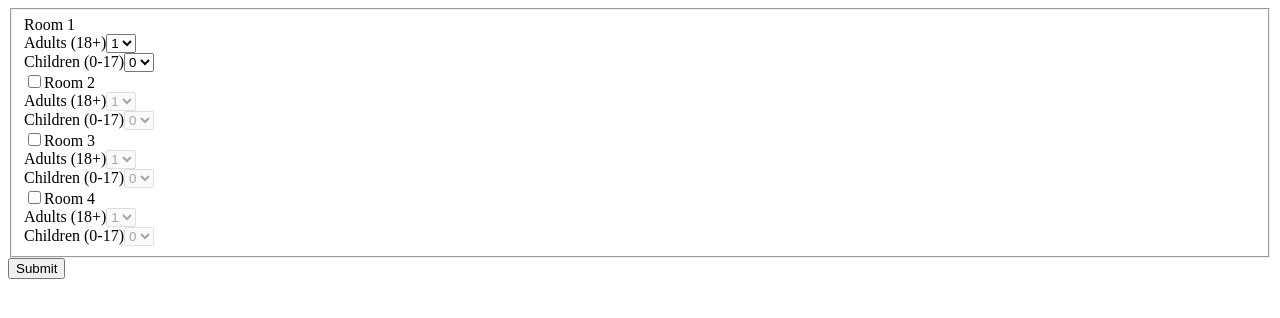
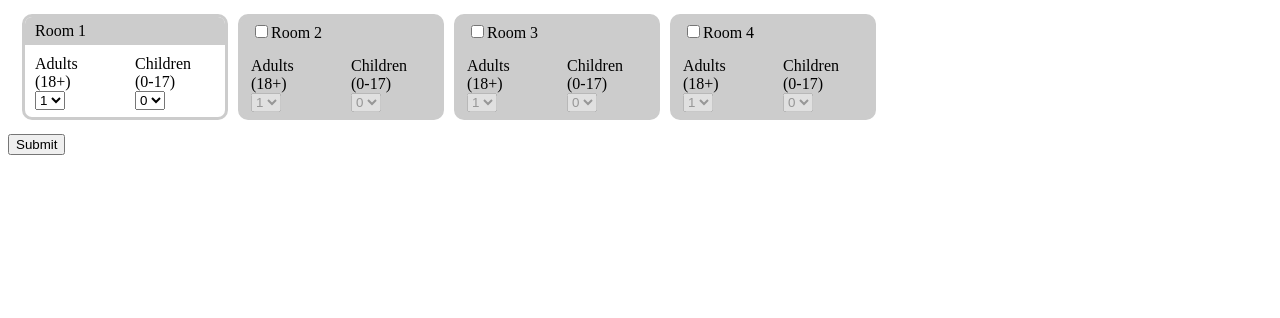
Before and after one commit to martingardner/hilton-code-assessment, a Next.js app: page / in a window 1280 px wide. Shown: the top 318 px of the page. Built offline with nearby package versions, Linux system fonts and the light colour scheme.

Commit message:
added in jsx styles

```diff
--- a/components/adultpop.js
+++ b/components/adultpop.js
@@ -31,7 +31,10 @@ const Adultpop = props => {
 
   return (
     <>
-      <label>Adults (18+)</label>
+      <label style={label}>
+        Adults <br />
+        (18+)
+      </label>
       <select
         onChange={updateValue}
         value={getValue}
@@ -46,3 +49,8 @@ const Adultpop = props => {
 };
 
 export default Adultpop;
+
+//styles
+const label = {
+  display: "block"
+};
--- a/components/childpop.js
+++ b/components/childpop.js
@@ -31,7 +31,10 @@ const Childpop = props => {
 
   return (
     <>
-      <label>Children (0-17)</label>
+      <label style={label}>
+        Children <br />
+        (0-17)
+      </label>
       <select
         onChange={updateValue}
         value={getValue}
@@ -47,3 +50,8 @@ const Childpop = props => {
 };
 
 export default Childpop;
+
+//styles
+const label = {
+  display: "block"
+};
--- a/components/roomBox.js
+++ b/components/roomBox.js
@@ -28,9 +28,11 @@ const Roombox = props => {
     }
   }, []);
 
+  let box = getCheckbox ? boxStyle : disabledBox;
+
   return (
-    <div>
-      <div>
+    <div style={box}>
+      <div style={checkboxRow}>
         {props.params.checkbox && (
           <input
             type="checkbox"
@@ -42,10 +44,10 @@ const Roombox = props => {
         {props.params.name}
       </div>
       <div>
-        <div>
+        <div style={dropdownBox}>
           <Adultpop disableFields={!getCheckbox} room={props.params.order} />
         </div>
-        <div>
+        <div style={dropdownBox}>
           <Childpop disableFields={!getCheckbox} room={props.params.order} />
         </div>
       </div>
@@ -54,3 +56,40 @@ const Roombox = props => {
 };
 
 export default Roombox;
+
+// styles
+const boxStyle = {
+  display: "inline-block",
+  width: "200px",
+  height: "100px",
+  border: "3px",
+  borderStyle: "solid",
+  borderColor: "#ccc",
+  marginRight: "10px",
+  borderRadius: "10px",
+  overflow: "hidden"
+};
+
+const disabledBox = {
+  display: "inline-block",
+  width: "200px",
+  height: "100px",
+  border: "3px",
+  borderStyle: "solid",
+  borderColor: "#ccc",
+  marginRight: "10px",
+  borderRadius: "10px",
+  overflow: "hidden",
+  backgroundColor: "#ccc"
+};
+
+const checkboxRow = {
+  backgroundColor: "#ccc",
+  padding: "5px 10px"
+};
+
+const dropdownBox = {
+  display: "inline-block",
+  width: "80px",
+  padding: "10px"
+};
--- a/pages/index.js
+++ b/pages/index.js
@@ -67,7 +67,7 @@ const Main = () => {
   return (
     <>
       <form onSubmit={formSubmit}>
-        <fieldset>
+        <fieldset style={fieldset}>
           {roomData &&
             roomData.map((data, index) => {
               return (
@@ -86,3 +86,8 @@ const Main = () => {
 };
 
 export default Main;
+
+//styles
+const fieldset = {
+  border: "none"
+};
```
